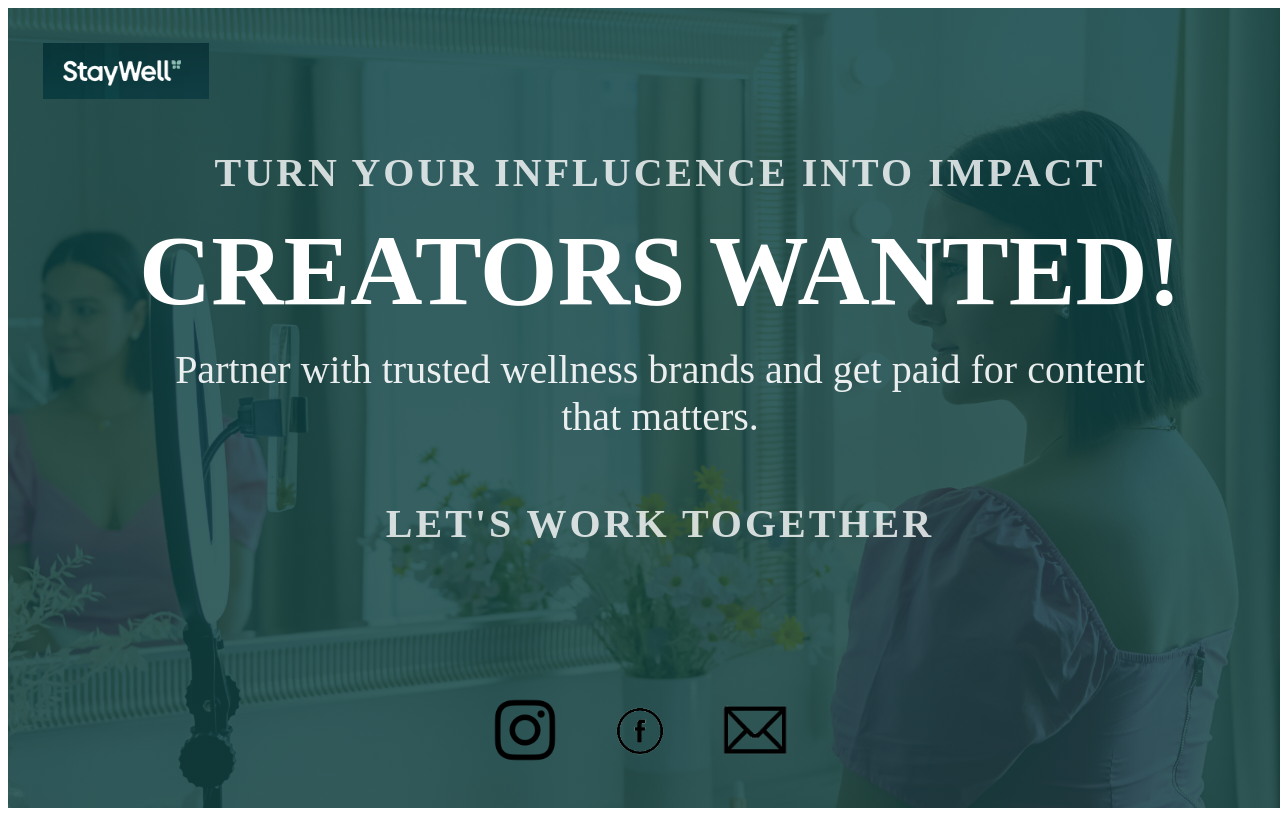
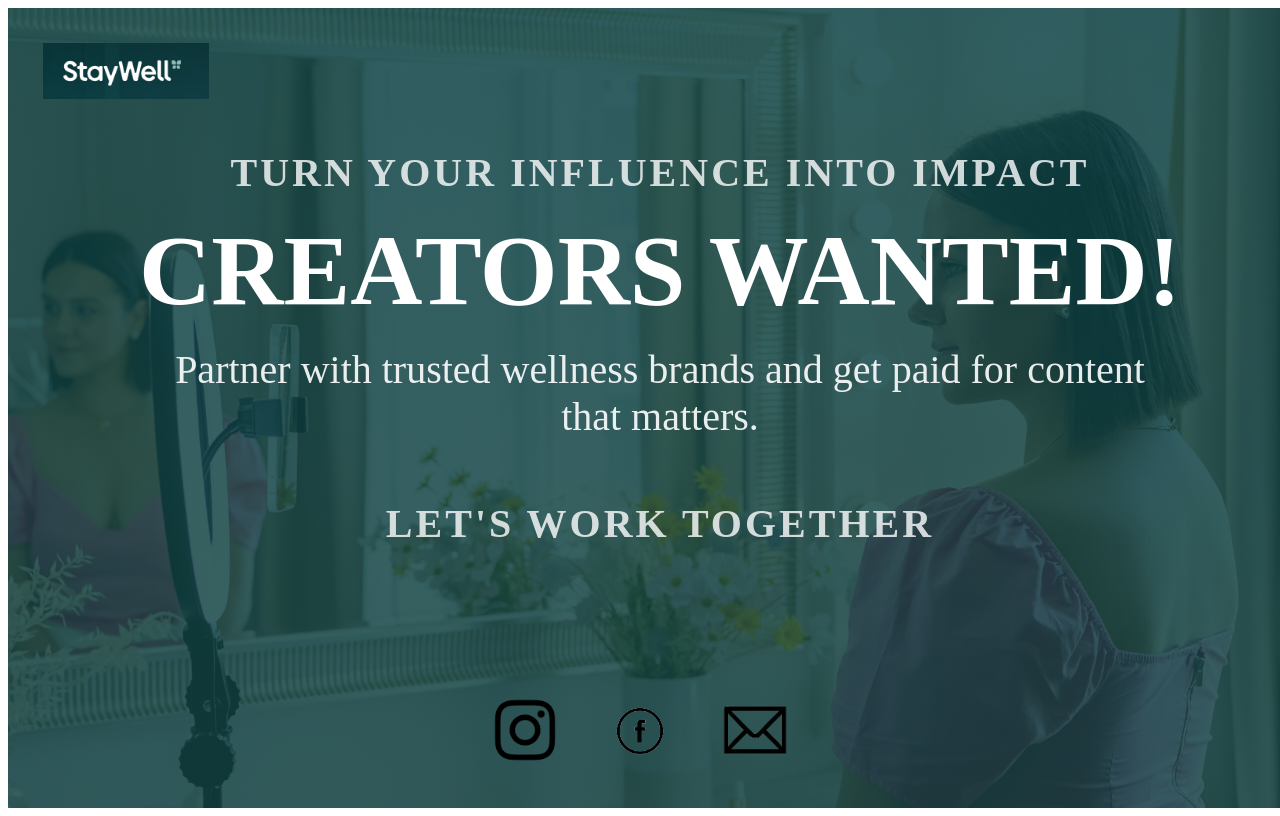
Before and after one commit to glp-1/creators-wanted, a plain HTML site: page index.html in a window 1280 px wide. Shown: the top 816 px of the page. Drawn offline with Linux system fonts and the light colour scheme.

Commit message:
Update index.html

```diff
--- a/index.html
+++ b/index.html
@@ -10,7 +10,7 @@
   <div class="bg">
     <img src="LOGO1.png" alt="logo" class="logo">
     <div class="text-container">
-      <h2>TURN YOUR INFLUCENCE INTO IMPACT</h2>
+      <h2>TURN YOUR INFLUENCE INTO IMPACT</h2>
       <h1>CREATORS WANTED!</h1>
       <p>Partner with trusted wellness brands and get paid for content that matters.</p>
        <h3>LET'S WORK TOGETHER</h3>
```
